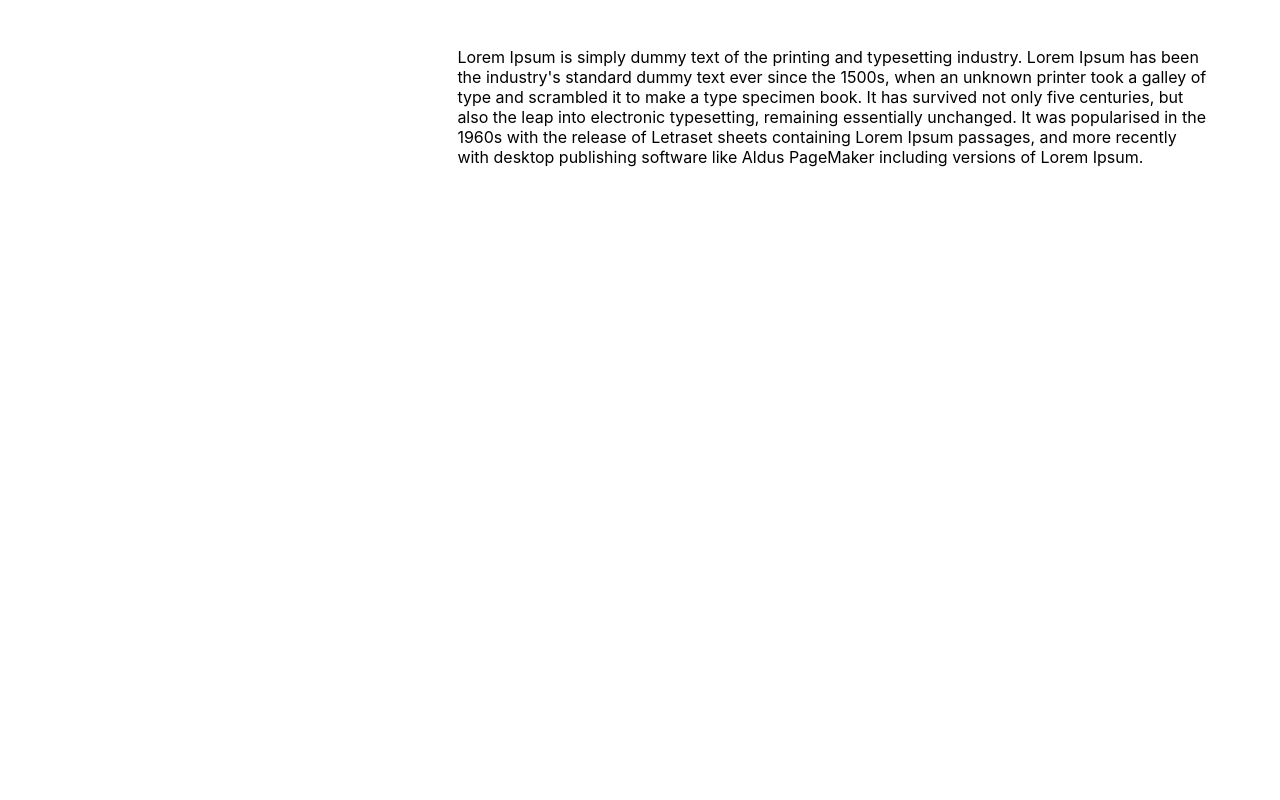
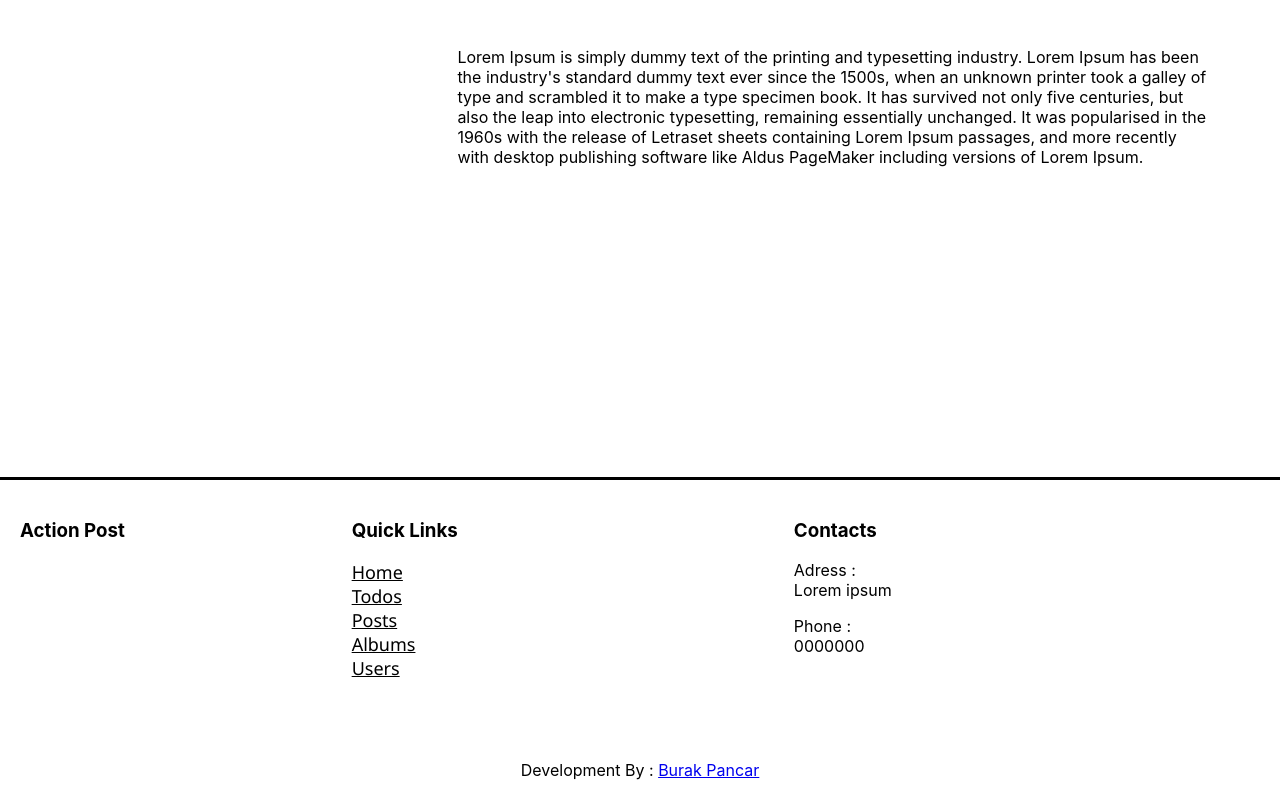
Before and after one commit to Burakpncr/React-MediaApp, a React (Create React App) app: page /todos in a window 1280 px wide. Shown: the part 556-1356 px from the top of the page. Before the commit the page ends 1033 px from the top, so only its background shows below. Built offline with nearby package versions, Linux system fonts and the light colour scheme.

Commit message:
feat : Footer designed

```diff
--- a/src/App.js
+++ b/src/App.js
@@ -1,4 +1,5 @@
 import Header from './Components/Header'
+import Footer from './Components/Footer'
 import Home from './Pages/Home';
 
 function App() {
@@ -6,6 +7,7 @@ function App() {
     <div>
      <Header />
      <Home />
+     <Footer />
     </div>
   );
 }
--- /dev/null
+++ b/src/Components/Footer/Footer.css
@@ -0,0 +1,34 @@
+.Footer-Container {
+  display: inline-block;
+  width: 100%;
+  height: 40vh;
+  border-top-style:solid;
+}
+.Footer-Wrapper {
+  display: flex;
+  width: 95%;
+  margin: 20px;
+  height: 30vh;
+}
+
+.Footer-Logo {
+  width: 30%;
+}
+
+.Quick-Links {
+  display: inline-block;
+  width: 40%;
+}
+
+.Quick-Links a {
+  display: block;
+  font-family: 'Segoe UI', Tahoma, Geneva, Verdana, sans-serif;
+  font-weight: 400;
+  font-size: 18px;
+  color: black;
+}
+
+#development {
+
+  text-align: center;
+}
--- /dev/null
+++ b/src/Components/Footer/index.js
@@ -0,0 +1,32 @@
+import React from 'react'
+import './Footer.css'
+
+function Footer() {
+  return (
+    <div className="Footer-Container">
+      <div className="Footer-Wrapper">
+        <div className="Footer-Logo">
+         <h3> Action Post </h3>
+        </div>
+        <div className="Quick-Links">
+          <h3>Quick Links</h3>
+          <a href="/">Home</a>
+          <a href="todos">Todos</a>
+          <a href="photos">Posts</a>
+          <a href="albums">Albums</a>
+          <a href="users">Users</a>
+        </div>
+        <div className="Quick-Links">
+         <h3>Contacts</h3>
+         <p>Adress : <br/> Lorem ipsum</p>
+         <p>Phone :<br /> 0000000</p>
+        </div>
+      </div>
+      <div>
+        <p id="development"> Development By : <a href="https://www.linkedin.com/feed/" target="_blank">Burak Pancar</a></p>
+      </div>
+    </div>
+  )
+}
+
+export default Footer
```
